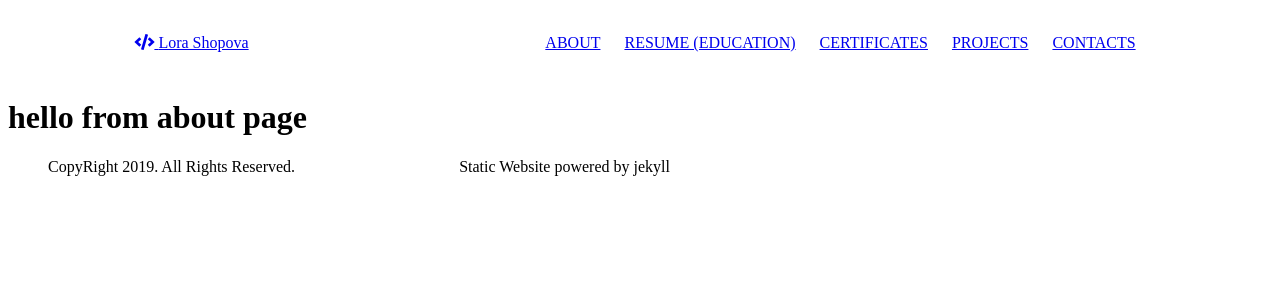
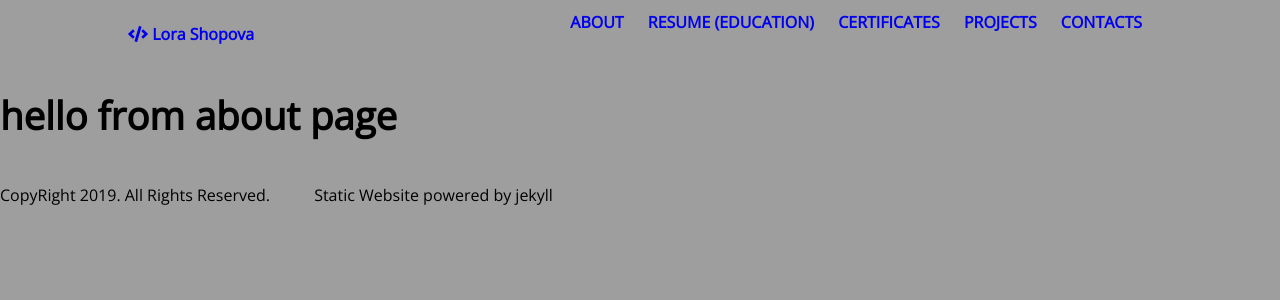
Before and after one commit to LoraMS/lorams.github.io, a Jekyll site: the page built from about.html, in a window 1280 px wide. Shown: the top 300 px of the page. Built offline with Jekyll 4.4.1, drawn with Linux system fonts in a browser that asks for light colours.

Commit message:
small style changes added

```diff
--- a/style/style.css
+++ b/style/style.css
@@ -1,100 +1,20 @@
 @import url("https://use.fontawesome.com/releases/v5.7.0/css/all.css");
-body {
-  background-color: white;
+@import url("https://fonts.googleapis.com/css?family=Open+Sans&display=swap");
+@import url("https://fonts.googleapis.com/css?family=Roboto&display=swap");
+@import url("https://fonts.googleapis.com/css?family=Coming+Soon&display=swap");
+* {
+  padding: 0;
+  margin: 0;
 }
 
-main section {
-  width: 80%;
-  margin: 0 auto;
-  background-color: azure;
+html {
+  -webkit-box-sizing: border-box;
+          box-sizing: border-box;
 }
 
-main .home-page {
-  display: -webkit-box;
-  display: -ms-flexbox;
-  display: flex;
-}
-
-main .home-page div:first-child div:first-child .profile-image-holder {
-  width: 50%;
-  margin: 10rem auto;
-  position: relative;
-}
-
-main .home-page div:first-child div:first-child .profile-image-holder:after {
-  display: block;
-  content: "";
-  width: 3rem;
-  height: 3rem;
-  position: absolute;
-  bottom: -0.8rem;
-  right: -0.8rem;
-  border-bottom: 0.5rem solid blue;
-  border-right: 0.5rem solid blue;
-}
-
-main .home-page div:first-child div:first-child .profile-image-holder:before {
-  display: block;
-  content: "";
-  width: 3rem;
-  height: 3rem;
-  position: absolute;
-  top: -0.8rem;
-  left: -0.8rem;
-  border-top: 0.5rem solid blue;
-  border-left: 0.5rem solid blue;
-}
-
-main .home-page div:first-child div:first-child .profile-image-holder img {
-  max-width: 100%;
-}
-
-main .home-page div.animated-typing {
-  text-align: center;
-}
-
-main .home-page div.animated-typing p {
-  border-right: .15em solid blue;
-  white-space: nowrap;
-  overflow: hidden;
-  font-weight: bold;
-  vertical-align: middle;
-  font-size: 2rem;
-  text-align: center;
-  position: relative;
-  top: 30%;
-  -webkit-transform: translateY(-30%);
-  transform: translateY(-30%);
-}
-
-main .home-page div.animated-typing p:nth-child(1) {
-  width: 2em;
-  -webkit-animation: type 2s steps(3, end);
-  animation: type 2s steps(3, end);
-  -webkit-animation-fill-mode: forwards;
-  animation-fill-mode: forwards;
-}
-
-main .home-page div.animated-typing p:nth-child(2) {
-  width: 7.5em;
-  opacity: 0;
-  -webkit-animation: type2 2s steps(15, end);
-  animation: type2 2s steps(15, end);
-  -webkit-animation-delay: 2s;
-  animation-delay: 2s;
-  -webkit-animation-fill-mode: forwards;
-  animation-fill-mode: forwards;
-}
-
-main .home-page div.animated-typing p:nth-child(3) {
-  width: 10em;
-  opacity: 0;
-  -webkit-animation: type3 2s steps(22, end), blink 0.5s step-end infinite alternate;
-  animation: type3 2s steps(22, end), blink 0.5s step-end infinite alternate;
-  -webkit-animation-delay: 4s;
-  animation-delay: 4s;
-  -webkit-animation-fill-mode: forwards;
-  animation-fill-mode: forwards;
+*, *:before, *:after {
+  -webkit-box-sizing: inherit;
+          box-sizing: inherit;
 }
 
 @keyframes type {
@@ -189,6 +109,78 @@
   }
 }
 
+html {
+  font: normal 16px/1.5 'Open Sans', cursive;
+}
+
+body,
+input,
+textarea,
+select,
+option,
+table,
+th,
+td,
+hr {
+  font: inherit;
+}
+
+h1,
+h2,
+h3,
+h4,
+h5,
+h6 {
+  font-size: 1em;
+  margin: 0.5em 0 1em 0;
+}
+
+h1 {
+  font-size: 2.4em;
+}
+
+h3 {
+  font-size: 1.7em;
+}
+
+h4 {
+  font-size: 1.4em;
+}
+
+h5 {
+  font-size: 1.2em;
+}
+
+h6 {
+  font-size: 1.1em;
+}
+
+p,
+ul,
+ol,
+dl,
+table {
+  margin-bottom: 1.5em;
+}
+
+li {
+  list-style-position: inside;
+}
+
+a {
+  text-decoration: none;
+  font-weight: bold;
+}
+
+body {
+  background: url("./../assets/images/background-2498540_1920 (3).jpg");
+}
+
+main {
+  width: 80%;
+  margin: 0 auto;
+}
+
 header .navigation {
   width: 80%;
   margin: 0 auto;
@@ -203,11 +195,11 @@
           align-items: center;
 }
 
-header nav ul li {
+header .navigation nav ul li {
   display: inline-block;
 }
 
-header nav ul li a {
+header .navigation nav ul li a {
   padding: 0.625rem;
   display: inline-block;
   text-transform: uppercase;
@@ -219,6 +211,68 @@
 
 footer ul li {
   display: inline-block;
-  padding-right: 10em;
+  padding-right: 2.5rem;
+}
+
+.home-page {
+  display: -webkit-box;
+  display: -ms-flexbox;
+  display: flex;
+  -webkit-box-align: center;
+      -ms-flex-align: center;
+          align-items: center;
+  -webkit-box-pack: justify;
+      -ms-flex-pack: justify;
+          justify-content: space-between;
+  background-image: url("./../assets/images/main-bg.jpg");
+  background-repeat: no-repeat;
+  background-size: contain;
+  background-position: center;
+}
+
+.home-page div:first-child .profile-image-holder {
+  position: relative;
+}
+
+.home-page div:first-child .profile-image-holder:before {
+  display: block;
+  content: "";
+  width: 15rem;
+  height: 4rem;
+  position: absolute;
+  top: -0.9rem;
+  right: -0.5rem;
+  border-top: 1rem solid #cccbc7;
+  border-right: 1rem solid #cccbc7;
+}
+
+.home-page div:first-child .profile-image-holder img {
+  max-width: 100%;
+  height: auto;
+}
+
+div:nth-child(2) div.animated-typing h2 {
+  font-weight: bold;
+  vertical-align: middle;
+  font-size: 2rem;
+  font-family: 'Coming Soon', cursive;
+  color: #cccbc7;
+}
+
+div:nth-child(2) div.animated-typing h2:nth-child(3) {
+  margin-bottom: 3.75rem;
+}
+
+div:nth-child(2) div.animated-typing a {
+  padding: 0.625rem 1.25rem;
+  border: 2px solid #cccbc7;
+  color: #fff;
+  background-color: #cccbc7;
+  border-radius: 0.3rem;
+}
+
+div:nth-child(2) div.animated-typing a:hover {
+  color: #cccbc7;
+  background-color: #fff;
 }
 /*# sourceMappingURL=style.css.map */
```
Also changed, not shown: scss/style.scss (+9 -0 lines), 1 other file.
